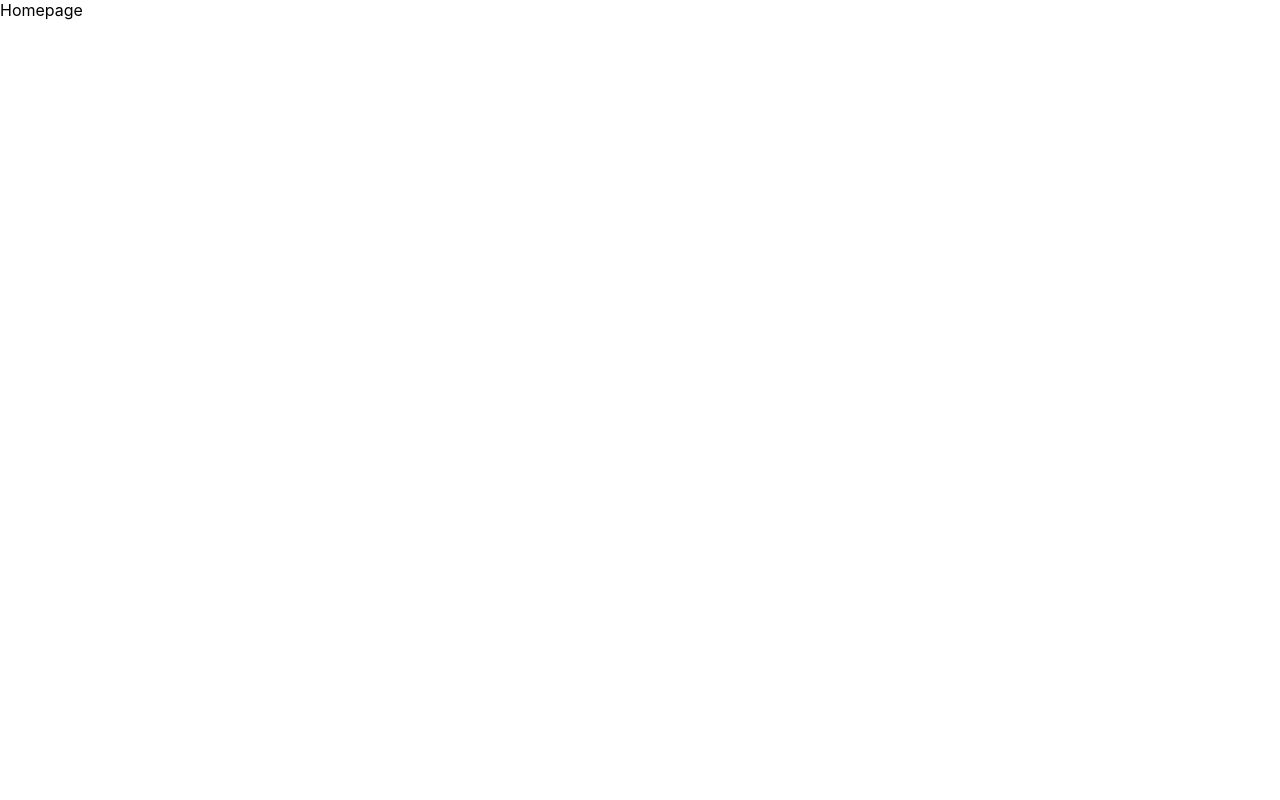
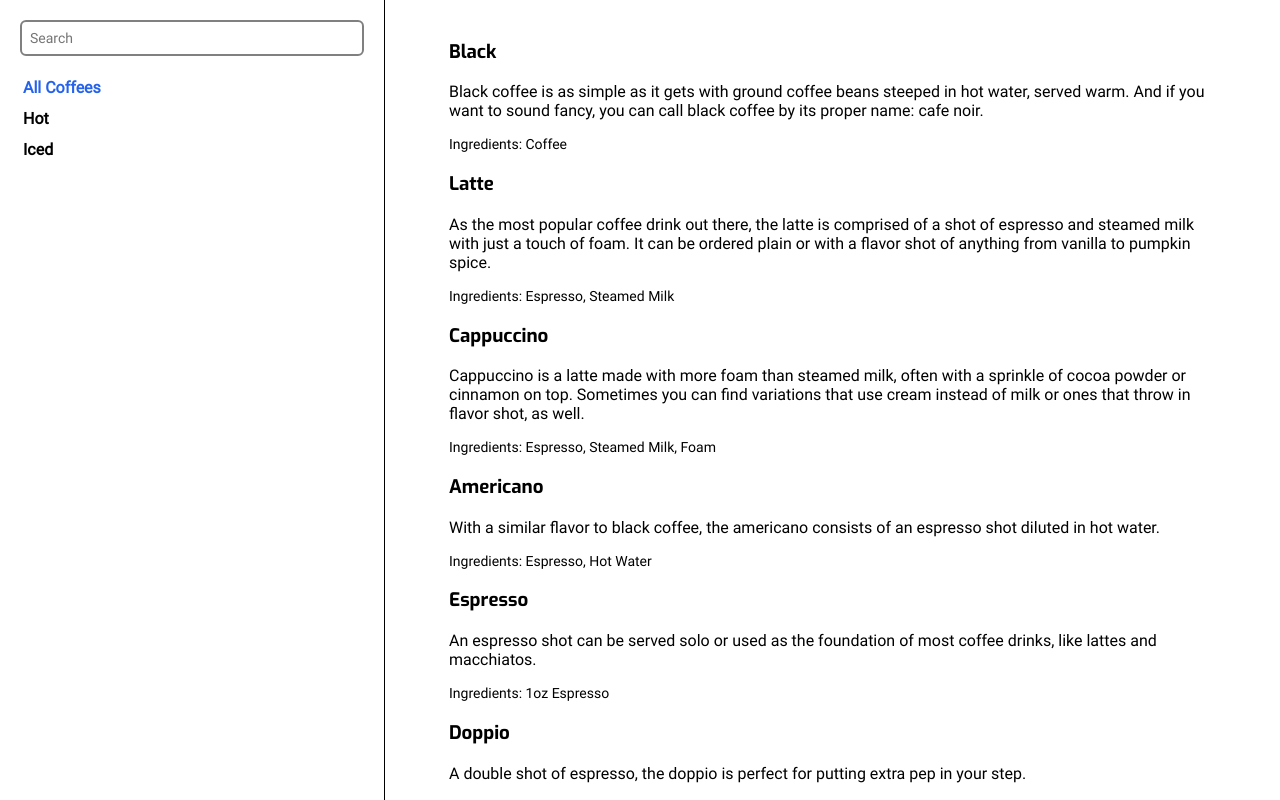
Before and after one commit to mfarukkoc/kloia-case-study, a React (Create React App) app: page / in a window 1280 px wide. Shown: the top 800 px of the page. Built offline with nearby package versions, Linux system fonts and the light colour scheme.

Commit message:
feat(HomePage): Implement HomePage

```diff
--- a/src/pages/Homepage.tsx
+++ b/src/pages/Homepage.tsx
@@ -1,5 +1,40 @@
+import { useSelector } from "react-redux";
+import { getCoffees } from "../@fake-db/coffeeDB";
+import { RootState } from "../app/rootReducer";
+import CategoryFilter from "../components/categoryFilter/CategoryFilter";
+import CoffeeItem from "../components/coffeeItem/CoffeeItem";
+import Layout, { Aside, Main } from "../components/layout/Layout";
+import SearchBox from "../components/searchBox/SearchBox";
+import { categoryFilter } from "../redux/coffee/coffeeSlice";
+
 const Homepage = () => {
-  return <div>Homepage</div>;
+  const coffeeSearchProps = useSelector(
+    (state: RootState) => state.coffeeSlice,
+  );
+  const coffees = getCoffees(
+    coffeeSearchProps.searchKeyword,
+    coffeeSearchProps.category as categoryFilter,
+  );
+
+  return (
+    <Layout>
+      <Aside>
+        <SearchBox />
+        <CategoryFilter />
+      </Aside>
+      <Main style={{ gridColumnStart: 2 }}>
+        {coffees.map((coffee) => (
+          <CoffeeItem
+            id={coffee.id}
+            title={coffee.title}
+            description={coffee.description}
+            ingredients={coffee.ingredients}
+            category={coffee.category}
+          />
+        ))}
+      </Main>
+    </Layout>
+  );
 };
 
 export default Homepage;
```
